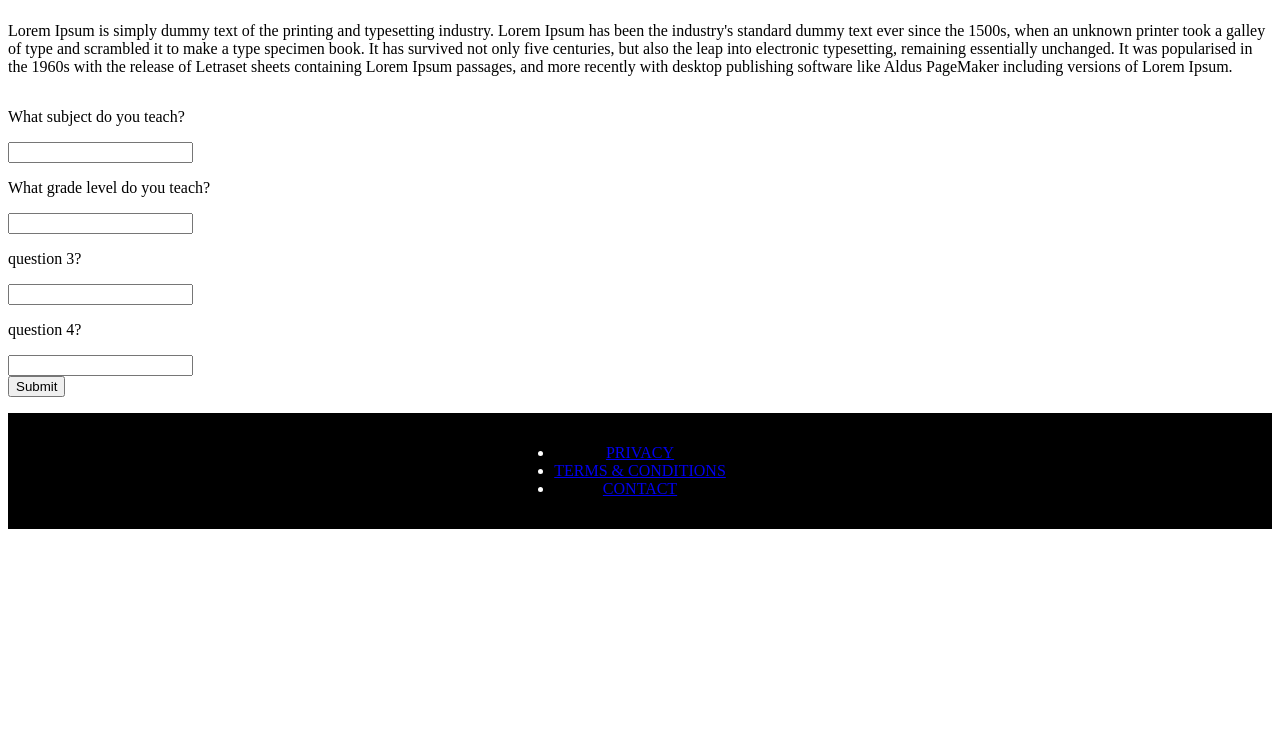
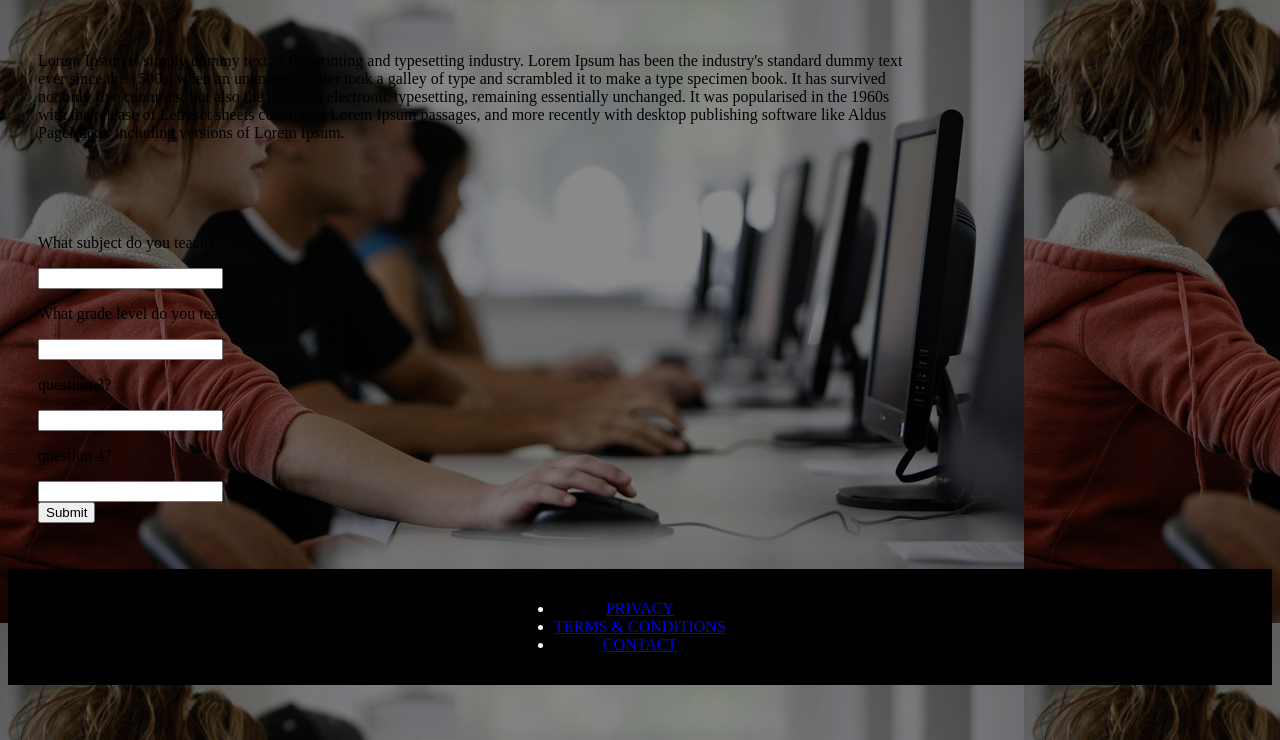
Before and after one commit to danilaurenhill/civic-in-universities, a plain HTML site: page index.html in a window 1280 px wide. Shown: the part 60-800 px from the top of the page. Drawn offline with Linux system fonts and the light colour scheme.

Commit message:
adds picture

```diff
--- a/stylesheets/base.scss
+++ b/stylesheets/base.scss
@@ -1,3 +1,6 @@
 h1 {
   color: green;
 }
+body {
+  background-image: url("../images/tech_jobs_academy_demo.jpg");
+}
--- a/stylesheets/layout_1px.scss
+++ b/stylesheets/layout_1px.scss
@@ -2,6 +2,10 @@ header {
 	h1 { text-align:center;}
 }
 section {
+  padding: 25px 0;
+	@include outer-container;
+  max-width: 58em;
+  padding: 30px;
 	@include span-columns(12);
 }
 
```
Also changed, not shown: images/tech_jobs_academy_demo.jpg (added), stylesheets/style.css, 2 other files.
